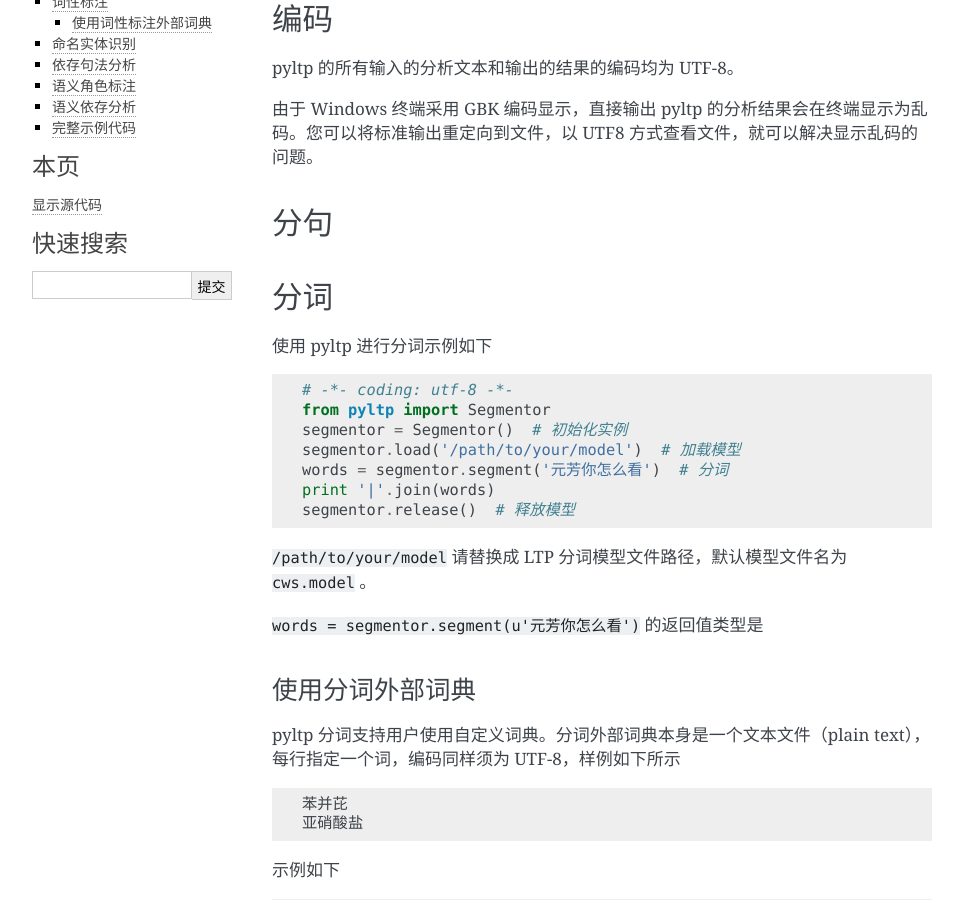
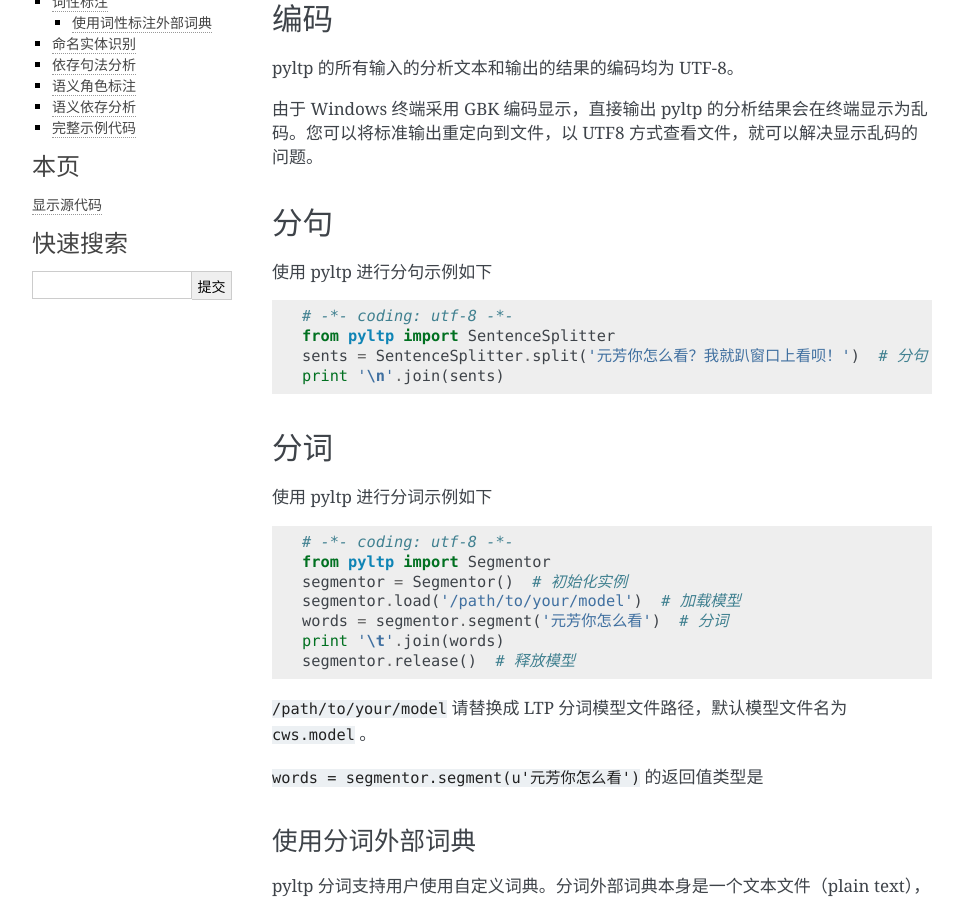
Before and after one commit to HuangFJ/pyltp, a Sphinx documentation site: the page built from doc/api.rst, in a window 1280 px wide and 900 px high, scrolled down 229 px. Shown: the whole window, without its empty margins (148-1111 px from the left). Built offline with Sphinx 7.4.7, drawn with Linux system fonts in a browser that asks for light colours; some of the changed text lies outside the part shown.

Commit message:
add sentsplit api

```diff
--- a/doc/api.rst
+++ b/doc/api.rst
@@ -15,6 +15,13 @@
 分句
 -----
 
+使用 pyltp 进行分句示例如下 ::
+
+    # -*- coding: utf-8 -*-
+    from pyltp import SentenceSplitter
+    sents = SentenceSplitter.split('元芳你怎么看？我就趴窗口上看呗！')  # 分句
+    print '\n'.join(sents)
+
 
 分词
 -----
@@ -26,7 +33,7 @@
     segmentor = Segmentor()  # 初始化实例
     segmentor.load('/path/to/your/model')  # 加载模型
     words = segmentor.segment('元芳你怎么看')  # 分词
-    print '|'.join(words)
+    print '\t'.join(words)
     segmentor.release()  # 释放模型
 
 :file:`/path/to/your/model` 请替换成 LTP 分词模型文件路径，默认模型文件名为 :file:`cws.model` 。
@@ -120,7 +127,7 @@
     print '\t'.join(netags)
     recognizer.release()  # 释放模型
 
-其中，:code:`words` 和:code:`postags` 分别为分词和词性标注的结果。
+其中，:code:`words` 和 :code:`postags` 分别为分词和词性标注的结果。
 
 
 LTP 提供的命名实体类型为:人名、地名、机构名，详细请参考 `命名实体识别标注集 <http://ltp.readthedocs.org/zh_CN/latest/appendix.html#id4>`_ 。
@@ -169,4 +176,4 @@
 完整示例代码
 -------------
 
-完整的示例代码可以参考:file:`example/example.py` 。
+完整的示例代码可以参考 :file:`example/example.py` 。
```
